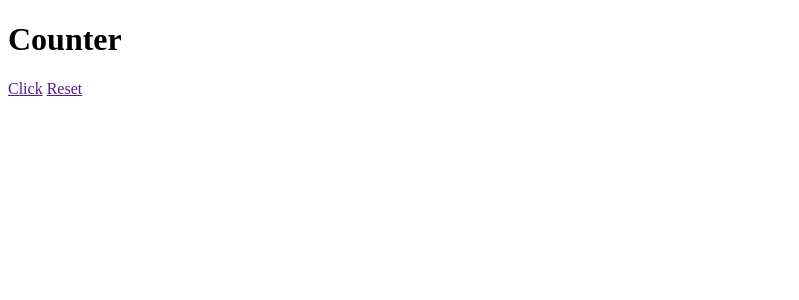
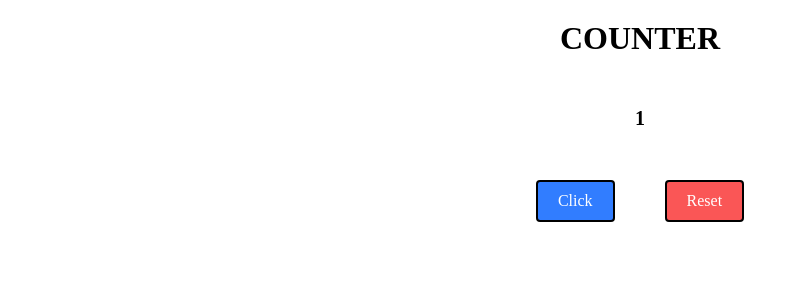
Before and after one commit to PeterVasilopoulos/Counter, a Flask app: page / in a window 1280 px wide. Shown: the top 300 px of the page, without its empty margins (0-799 px from the left). Run offline with Flask 3, Linux system fonts and the light colour scheme.

Commit message:
Added css to buttons

```diff
--- a/static/css/style.css
+++ b/static/css/style.css
@@ -3,8 +3,48 @@
     padding: 0;
 }
 
+h1 {
+    text-align: center;
+    margin: 20px 0 50px;
+}
+
+p {
+    text-align: center;
+    font-size: 20px;
+    font-weight: bold;
+    margin-bottom: 50px;
+}
+
+#buttons {
+    display: flex;
+    justify-content: center;
+    align-items: flex-start;
+    gap: 50px;
+    margin-bottom: 50px;
+}
+
 a {
-    padding: 20px;
+    padding: 10px 20px;
     border: 2px solid black;
     border-radius: 4px;
+    text-decoration: none;
+    color: white;
 }
+
+a:hover {
+    background-color: orange;
+    color: black;
+}
+
+a:active {
+    background-color: aqua;
+    border: 2px solid rgb(25, 179, 179);
+}
+
+.click {
+    background-color: rgb(49, 125, 255);
+}
+
+.reset {
+    background-color: rgb(250, 86, 86);
+}
--- a/templates/counter.html
+++ b/templates/counter.html
@@ -5,9 +5,13 @@
     <meta http-equiv="X-UA-Compatible" content="IE=edge">
     <meta name="viewport" content="width=device-width, initial-scale=1.0">
     <title>Counter</title>
+
+    <link rel="stylesheet" href="{{ url_for('static', filename='css/style.css') }}">
 </head>
 <body>
-    <h1>Counter</h1>
+    <h1>COUNTER</h1>
+
+    <p id="count">1</p>
 
     <div id="buttons">
         <a href="" class="click">Click</a>
```
